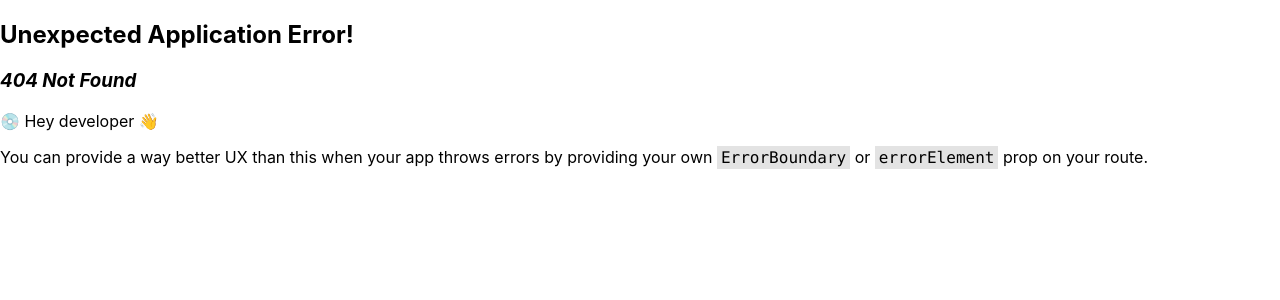
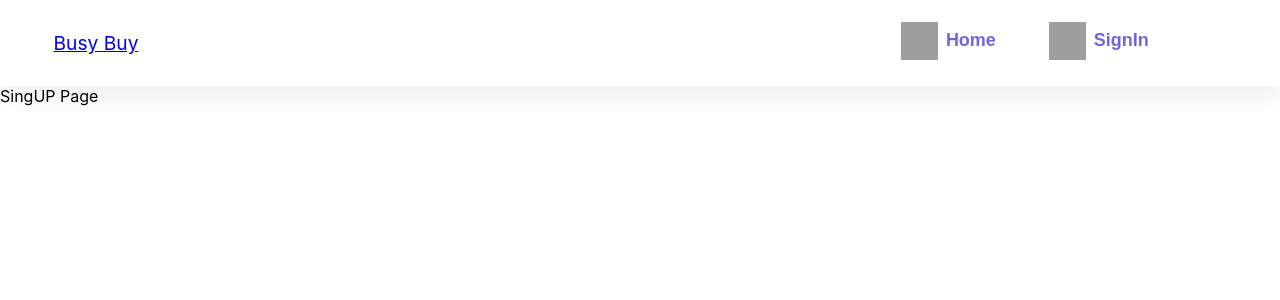
Before and after one commit to Abhinav0120/buybusy, a React (Create React App) app: page /signup in a window 1280 px wide. Before the commit this address had no page. Shown: the top 300 px of the page. Built offline with nearby package versions, Linux system fonts and the light colour scheme; grey boxes are pictures that could not be loaded.

Commit message:
created router for signUp page

```diff
--- a/src/pages/app/SignIn/SignIn.jsx
+++ b/src/pages/app/SignIn/SignIn.jsx
@@ -10,7 +10,7 @@ function SignIn(){
             <input type="email" name="email" className={styles.loginInput} placeholder="Enter Email"/>
             <input type="password" name="password" className={styles.loginInput} placeholder="Enter Password"/>
             <button className={styles.signInButton}>Sign In</button>
-            <Link className={styles.linkToSignUp}>
+            <Link to="/signup" className={styles.linkToSignUp}>
                 <p style={{fontWeight: "600", margin: "0px"}}>
                     Or SignUp insted
                 </p>
--- a/src/pages/app/SignUp/SignUp.jsx
+++ b/src/pages/app/SignUp/SignUp.jsx
@@ -0,0 +1,11 @@
+
+
+function SingUp(){
+    return(
+        <>
+            SingUP Page
+        </>
+    )
+}
+
+export default SingUp;
```
Also changed, not shown: src/App.js (+7 -2 lines).
